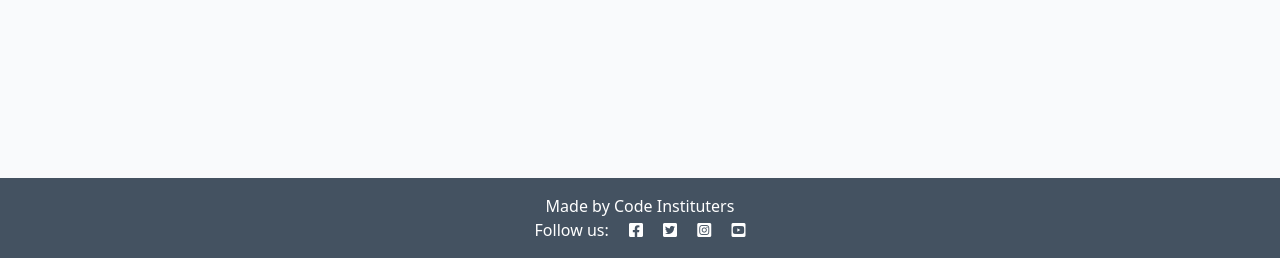
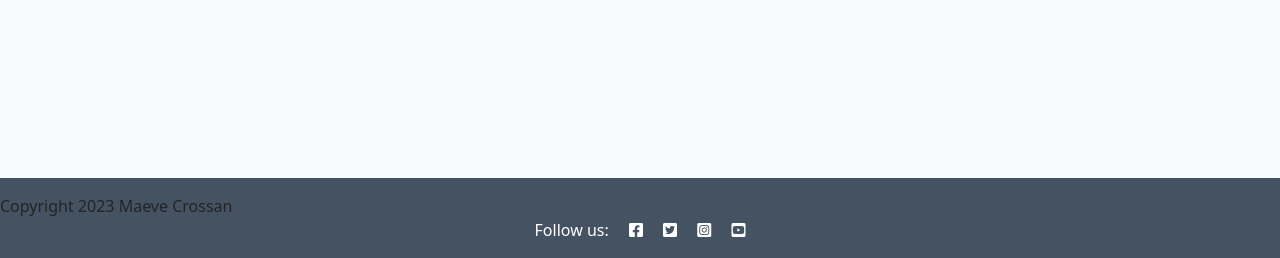
Before and after one commit to maevecrossan/django-blog, a Django app: page / in a window 1280 px wide. Shown: the part 542-800 px from the top of the page. Run offline with Django 4.2, Linux system fonts and the light colour scheme; data that the repository does not hold is empty.

Commit message:
Add copyright to index and base html files

```diff
--- a/blog/templates/blog/index.html
+++ b/blog/templates/blog/index.html
@@ -50,3 +50,7 @@
 
 <!-- index.html content ends here -->
 {% endblock %}
+
+{% block copyright %}
+    Copyright 2023 Maeve Crossan
+{% endblock %}
--- a/templates/base.html
+++ b/templates/base.html
@@ -61,7 +61,13 @@
 
     <!-- Footer -->
     <footer class="footer mt-auto py-3 dark-bg">
-        <p class="m-0 text-center text-white">Made by Code Instituters</p>
+
+        {% block copyright %}
+            <p class="m-0 text-center text-white">
+                Made by Code Instituters
+            </p>
+        {% endblock copyright %}
+
         <p class="m-0 text-center text-white">Follow us: <i class="fab fa-facebook-square ms-3"></i>
             <i class="fab fa-twitter-square ms-3"></i>
             <i class="fab fa-instagram-square ms-3"></i>
```
